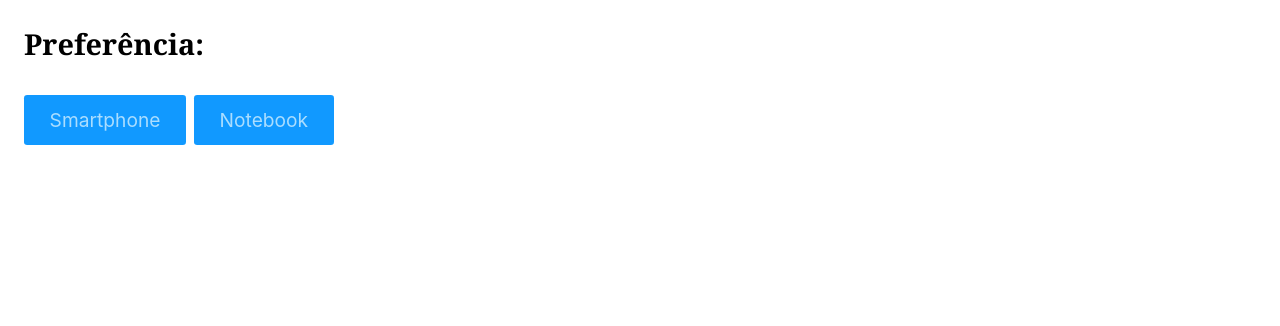
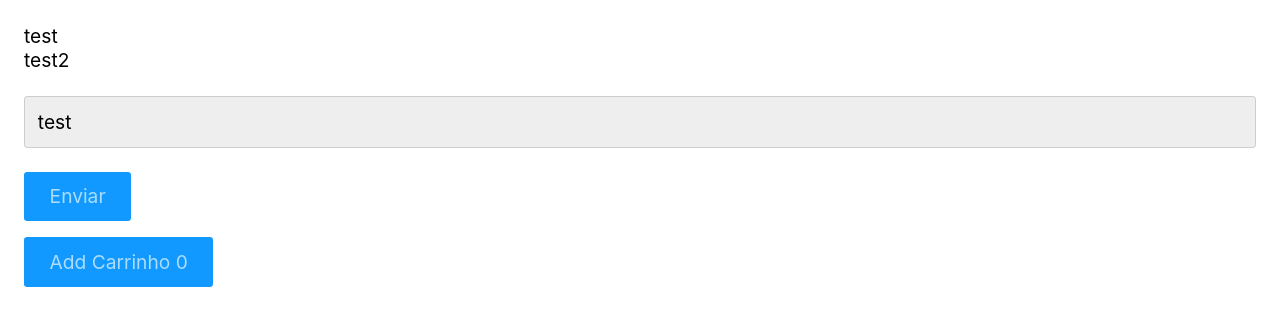
Before and after one commit to lefialho/react-origamid-aulas, a React (Create React App) app: page / in a window 1280 px wide. Shown: the top 326 px of the page. Built offline with nearby package versions, Linux system fonts and the light colour scheme.

Commit message:
Aula useRef

```diff
--- a/src/App.js
+++ b/src/App.js
@@ -10,13 +10,15 @@
 // import { AulaUseEffect } from './hooks/useEffect/Aula';
 // import { Tab } from './tabs/Tab';
 // import { TabWithObj } from './tabs/TabWithObj';
+// import { ExercicioUseEffect } from './hooks/useEffect/Exercicio';
 
-import { ExercicioUseEffect } from './hooks/useEffect/Exercicio';
+import { AulaUseRef } from './hooks/useRef/Aula';
 
 export function App() {
   return (
     <>
-      <ExercicioUseEffect />
+      <AulaUseRef />
+      {/* <ExercicioUseEffect /> */}
       {/* <AulaUseEffect /> */}
       {/* <Tab /> */}
       {/* <TabWithObj /> */}
--- /dev/null
+++ b/src/hooks/useRef/Aula.js
@@ -0,0 +1,55 @@
+import { useRef, useState } from 'react';
+
+export function AulaUseRef() {
+  // const video = useRef();
+  // console.log(video.current);
+  const [coments, setComents] = useState(['test', 'test2']);
+  const [input, setInput] = useState('test');
+  const [cart, setCart] = useState(0);
+  const [notification, setNotification] = useState(null);
+  const inputElement = useRef(); // Ideal para manipular o $dom diretamente
+  const timeOutRef = useRef(); // Usado no setTimeOut para limpar um interavalo timeout anterior e add o próximo da forma correta
+
+  function handleClick() {
+    setComents([...coments, input]);
+    setInput('');
+    inputElement.current.focus(); // add foco no elemento todas vez que clica no enviar
+  }
+
+  function addItemOnCart() {
+    setCart(cart + 1);
+    setNotification('Item add ao carrinho');
+
+    // console.log(timeOutRef.current);
+    clearTimeout(timeOutRef.current);
+    timeOutRef.current = setTimeout(() => {
+      setNotification(null);
+      console.log('foi add no carrinho');
+    }, 2000);
+  }
+
+  return (
+    <div>
+      <ul>
+        {coments.map((coment, index) => (
+          <li key={coment + index}>{coment}</li>
+        ))}
+      </ul>
+      <br />
+      <input
+        type="text"
+        ref={inputElement}
+        value={input}
+        onChange={({ target }) => setInput(target.value)}
+      />
+      <br />
+      <button onClick={handleClick}>Enviar</button>
+
+      <div style={{ marginTop: '1rem' }}>
+        <p>{notification}</p>
+        <button onClick={addItemOnCart}>Add Carrinho {cart}</button>
+      </div>
+    </div>
+    // <div ref={video}>Teste</div>
+  );
+}
```
